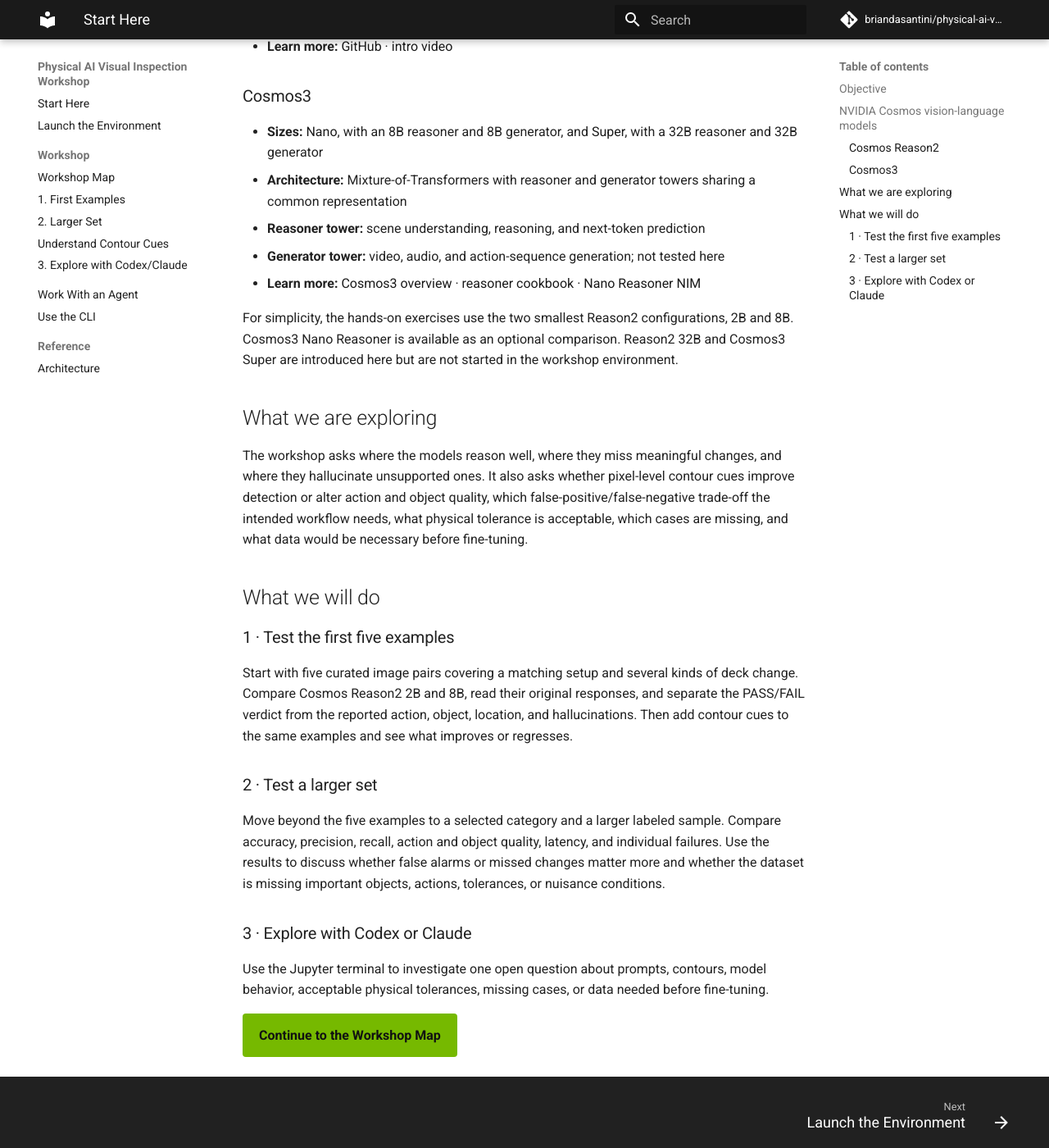
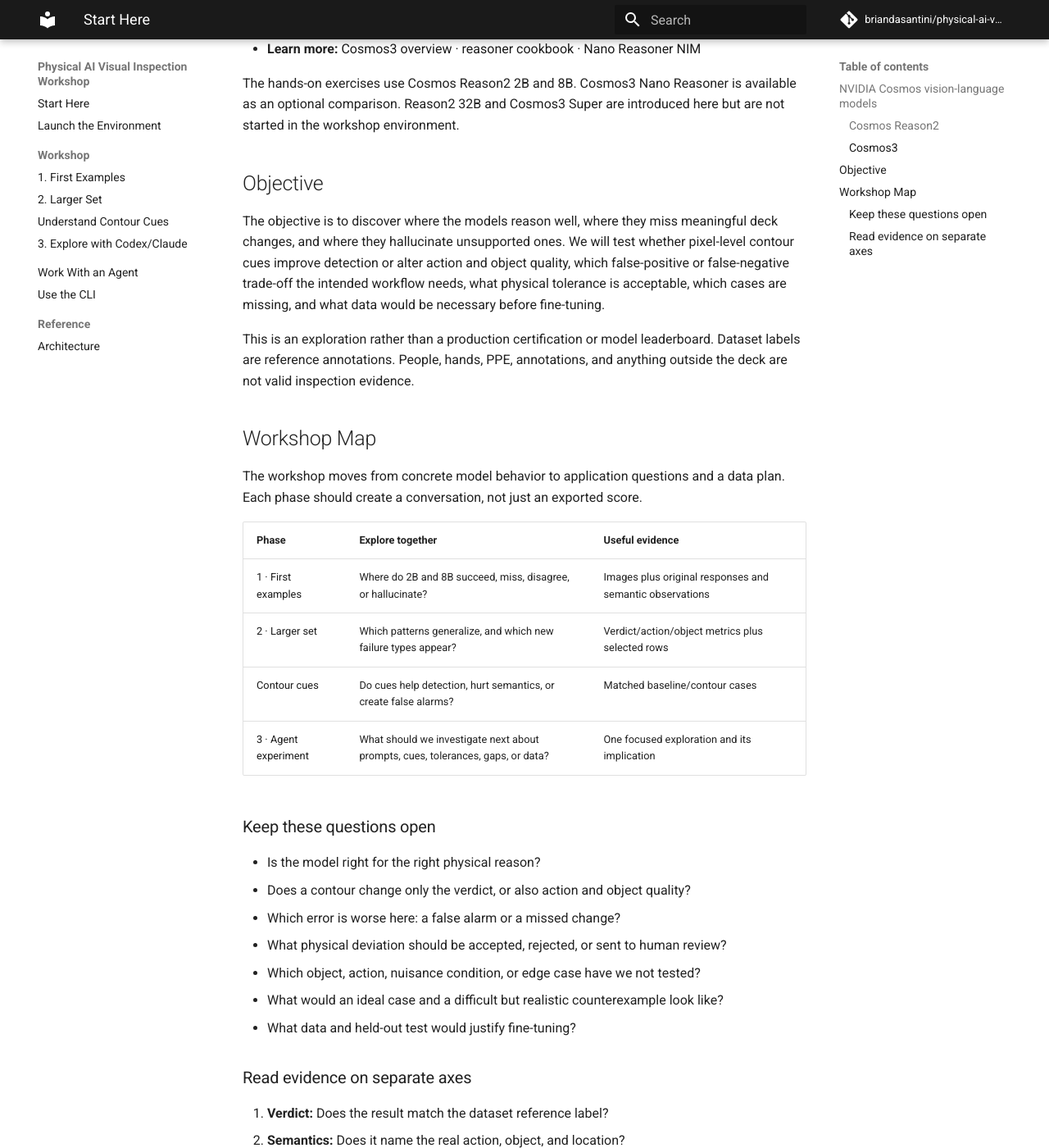
Before and after one commit to briandasantini/physical-ai-visual-inspection, an MkDocs documentation site: the page built from docs/index.md, in a window 1280 px wide and 1400 px high, scrolled down 912 px. Shown: the whole window at 82% size. Built offline with MkDocs 1.6.1 and Material for MkDocs 9.7.7, drawn with Linux system fonts in a browser that asks for light colours; comment, search, counter and statistics services are not loaded; some of the changed text lies outside the part shown.

Commit message:
Move workshop map into start page

```diff
--- a/docs/index.md
+++ b/docs/index.md
@@ -3,17 +3,6 @@
 Test how NVIDIA Cosmos can check a lab automation deck before an experiment starts by
 comparing its expected and observed state and detecting removed, added, moved, replaced,
 or reconfigured equipment.
-
-## Objective
-
-The objective is to discover where vision-language models are useful for deck inspection,
-where they miss meaningful changes, and where they produce a correct verdict for the wrong
-reason. We will also test whether pixel-level contour cues focus the models or distort their
-understanding of the action and object.
-
-This is an exploration rather than a production certification or model leaderboard. Dataset
-labels are reference annotations, and people, hands, PPE, annotations, and anything outside
-the deck are not valid inspection evidence.
 
 ## NVIDIA Cosmos vision-language models
 
@@ -46,37 +35,53 @@
   [reasoner cookbook](https://github.com/NVIDIA/cosmos/tree/main/cookbooks/cosmos3/reasoner) ·
   [Nano Reasoner NIM](https://catalog.ngc.nvidia.com/orgs/nim/nvidia/containers/cosmos3-reasoner)
 
-For simplicity, the hands-on exercises use the two smallest Reason2 configurations, 2B
-and 8B. Cosmos3 Nano Reasoner is available as an optional comparison. Reason2 32B and
-Cosmos3 Super are introduced here but are not started in the workshop environment.
+The hands-on exercises use Cosmos Reason2 2B and 8B. Cosmos3 Nano Reasoner is available
+as an optional comparison. Reason2 32B and Cosmos3 Super are introduced here but are not
+started in the workshop environment.
 
-## What we are exploring
+## Objective
 
-The workshop asks where the models reason well, where they miss meaningful changes, and
-where they hallucinate unsupported ones. It also asks whether pixel-level contour cues
-improve detection or alter action and object quality, which false-positive/false-negative
-trade-off the intended workflow needs, what physical tolerance is acceptable, which cases
-are missing, and what data would be necessary before fine-tuning.
+The objective is to discover where the models reason well, where they miss meaningful
+deck changes, and where they hallucinate unsupported ones. We will test whether pixel-level
+contour cues improve detection or alter action and object quality, which false-positive or
+false-negative trade-off the intended workflow needs, what physical tolerance is
+acceptable, which cases are missing, and what data would be necessary before fine-tuning.
 
-## What we will do
+This is an exploration rather than a production certification or model leaderboard.
+Dataset labels are reference annotations. People, hands, PPE, annotations, and anything
+outside the deck are not valid inspection evidence.
 
-### 1 · Test the first five examples
+## Workshop Map
 
-Start with five curated image pairs covering a matching setup and several kinds of deck
-change. Compare Cosmos Reason2 2B and 8B, read their original responses, and separate the
-PASS/FAIL verdict from the reported action, object, location, and hallucinations. Then add
-contour cues to the same examples and see what improves or regresses.
+The workshop moves from concrete model behavior to application questions and a data plan.
+Each phase should create a conversation, not just an exported score.
 
-### 2 · Test a larger set
+| Phase | Explore together | Useful evidence |
+|---|---|---|
+| [1 · First examples](workshop/first-examples.md) | Where do 2B and 8B succeed, miss, disagree, or hallucinate? | Images plus original responses and semantic observations |
+| [2 · Larger set](workshop/larger-set.md) | Which patterns generalize, and which new failure types appear? | Verdict/action/object metrics plus selected rows |
+| [Contour cues](workshop/contours.md) | Do cues help detection, hurt semantics, or create false alarms? | Matched baseline/contour cases |
+| [3 · Agent experiment](workshop/explore.md) | What should we investigate next about prompts, cues, tolerances, gaps, or data? | One focused exploration and its implication |
 
-Move beyond the five examples to a selected category and a larger labeled sample. Compare
-accuracy, precision, recall, action and object quality, latency, and individual failures.
-Use the results to discuss whether false alarms or missed changes matter more and whether
-the dataset is missing important objects, actions, tolerances, or nuisance conditions.
+### Keep these questions open
 
-### 3 · Explore with Codex or Claude
+- Is the model right for the right physical reason?
+- Does a contour change only the verdict, or also action and object quality?
+- Which error is worse here: a false alarm or a missed change?
+- What physical deviation should be accepted, rejected, or sent to human review?
+- Which object, action, nuisance condition, or edge case have we not tested?
+- What would an ideal case and a difficult but realistic counterexample look like?
+- What data and held-out test would justify fine-tuning?
 
-Use the Jupyter terminal to investigate one open question about prompts, contours, model
-behavior, acceptable physical tolerances, missing cases, or data needed before fine-tuning.
+### Read evidence on separate axes
 
-[Continue to the Workshop Map](workshop/index.md){ .launch-button }
+1. **Verdict:** Does the result match the dataset reference label?
+2. **Semantics:** Does it name the real action, object, and location?
+3. **Hallucination:** Does it invent unsupported physical evidence?
+4. **Cue effect:** Did contours help, hurt, or merely change confidence?
+5. **Error trade-off:** What do false alarms and missed changes mean operationally?
+6. **Coverage:** Is the case set missing something important?
+7. **Latency:** Is the observed benefit worth the preprocessing and total cost?
+
+A correct verdict with an invented explanation is not a clean success, and a good
+aggregate score can still hide the error type that matters most.
--- a/docs/workshop/index.md
+++ /dev/null
@@ -1,34 +0,0 @@
-# Workshop Map
-
-The workshop moves from concrete model behavior to application questions and a data plan.
-Each phase should create a conversation, not just an exported score.
-
-| Phase | Explore together | Useful evidence |
-|---|---|---|
-| [1 · First examples](first-examples.md) | Where do 2B and 8B succeed, miss, disagree, or hallucinate? | Images plus original responses and semantic observations |
-| [2 · Larger set](larger-set.md) | Which patterns generalize, and which new failure types appear? | Verdict/action/object metrics plus selected rows |
-| [Contour cues](contours.md) | Do cues help detection, hurt semantics, or create false alarms? | Matched baseline/contour cases |
-| [3 · Agent experiment](explore.md) | What should we investigate next about prompts, cues, tolerances, gaps, or data? | One focused exploration and its implication |
-
-## Keep these questions open
-
-- Is the model right for the right physical reason?
-- Does a contour change only the verdict, or also action and object quality?
-- Which error is worse here: a false alarm or a missed change?
-- What physical deviation should be accepted, rejected, or sent to human review?
-- Which object, action, nuisance condition, or edge case have we not tested?
-- What would an ideal case and a difficult but realistic counterexample look like?
-- What data and held-out test would justify fine-tuning?
-
-## Read evidence on separate axes
-
-1. **Verdict:** Does the result match the dataset reference label?
-2. **Semantics:** Does it name the real action, object, and location?
-3. **Hallucination:** Does it invent unsupported physical evidence?
-4. **Cue effect:** Did contours help, hurt, or merely change confidence?
-5. **Error trade-off:** What do false alarms and missed changes mean operationally?
-6. **Coverage:** Is the case set missing something important?
-7. **Latency:** Is the observed benefit worth the preprocessing and total cost?
-
-A correct verdict with an invented explanation is not a clean success, and a good
-aggregate score can still hide the error type that matters most.
--- a/mkdocs.yml
+++ b/mkdocs.yml
@@ -24,7 +24,6 @@
   - Start Here: index.md
   - Launch the Environment: launch.md
   - Workshop:
-      - Workshop Map: workshop/index.md
       - 1. First Examples: workshop/first-examples.md
       - 2. Larger Set: workshop/larger-set.md
       - Understand Contour Cues: workshop/contours.md
```
